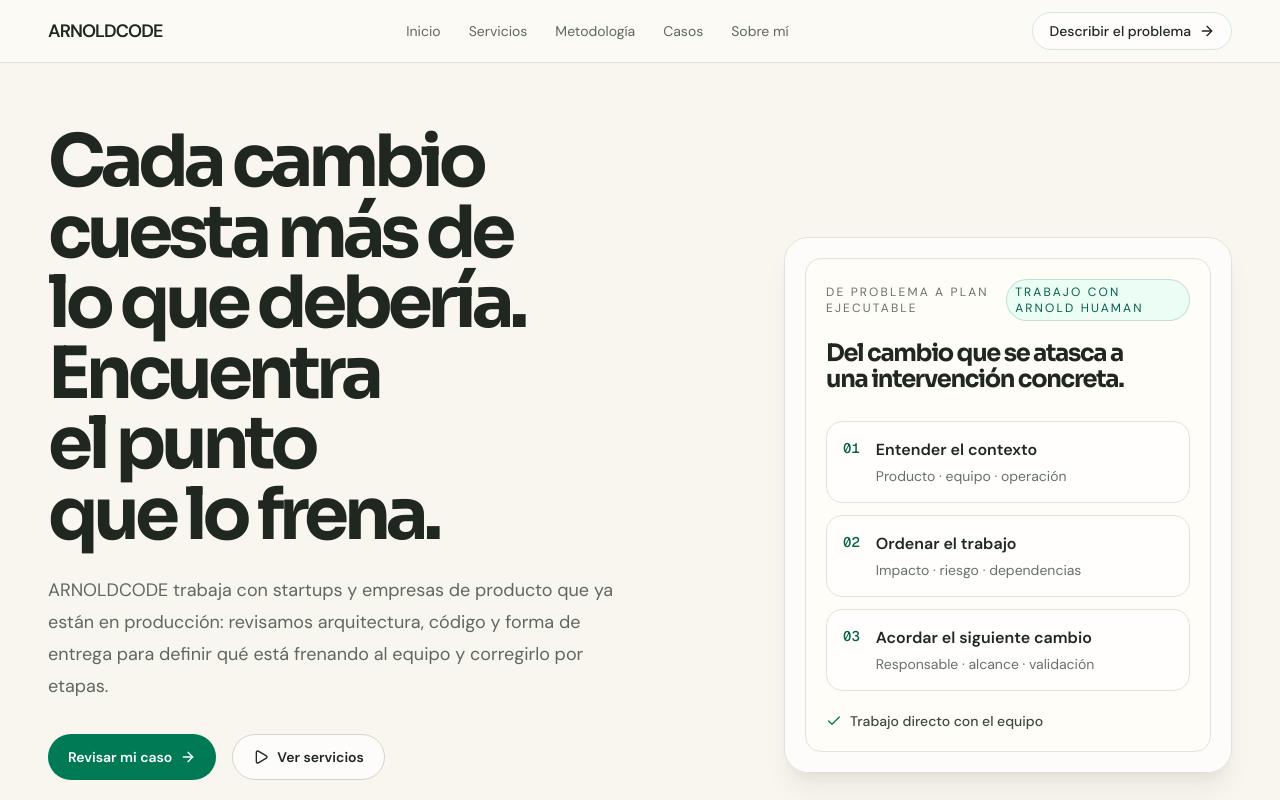
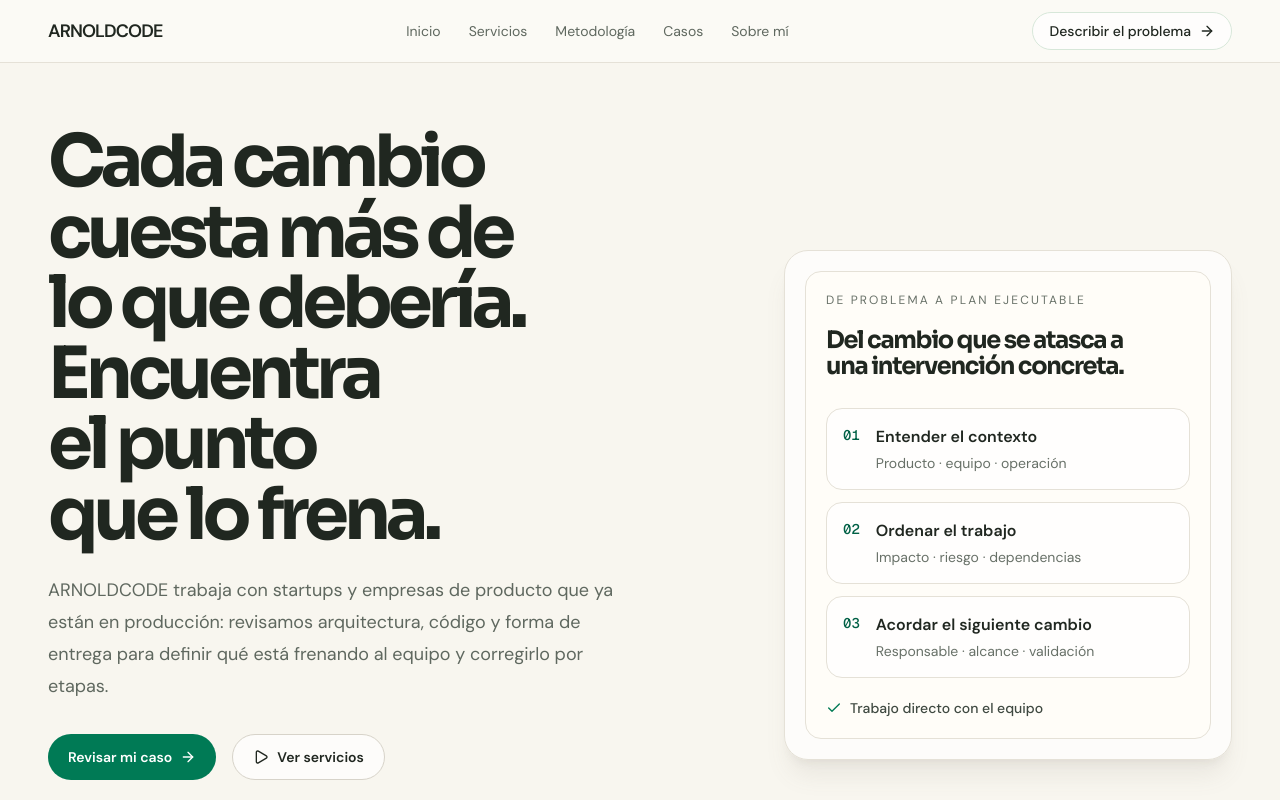
Before and after one commit to ArnoldZamoratec/arnoldcodelading, a Next.js app: page / in a window 1280 px wide. Shown: the top 800 px of the page. Built offline with nearby package versions, Linux system fonts and the light colour scheme; no server answers.

Commit message:
Remove generic rounded hero badge
Remove the green rounded badge from the hero card as requested.

```diff
--- a/components/sections/hero.tsx
+++ b/components/sections/hero.tsx
@@ -72,9 +72,6 @@ export function HeroSection() {
             <div className="rounded-2xl border border-[#e5e1d7] bg-[#fffdf8] p-5">
               <div className="mb-5 flex items-center justify-between text-xs uppercase tracking-[0.18em] text-[#687168]">
                 <span>De problema a plan ejecutable</span>
-                <span className="rounded-full border border-emerald-700/20 bg-emerald-50 px-2 py-1 text-emerald-800">
-                  Trabajo con Arnold Huaman
-                </span>
               </div>
               <h2 className="max-w-sm text-2xl font-semibold tracking-[-0.04em] text-[#202720]">
                 Del cambio que se atasca a una intervención concreta.
```
